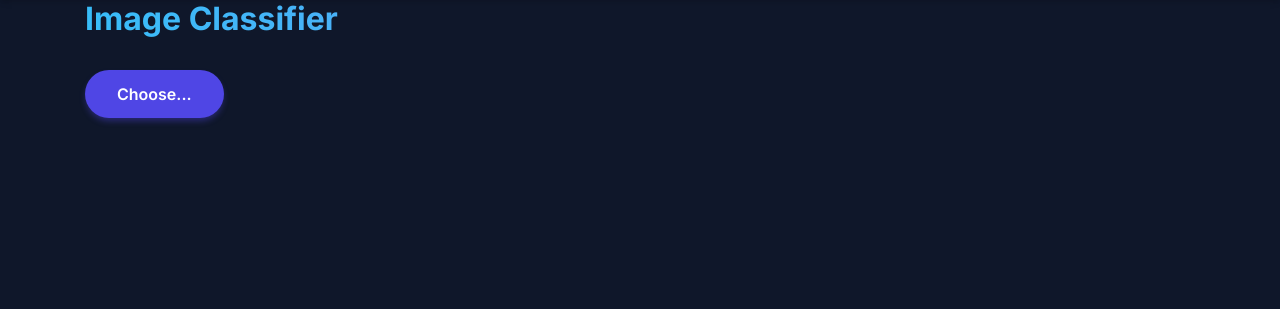
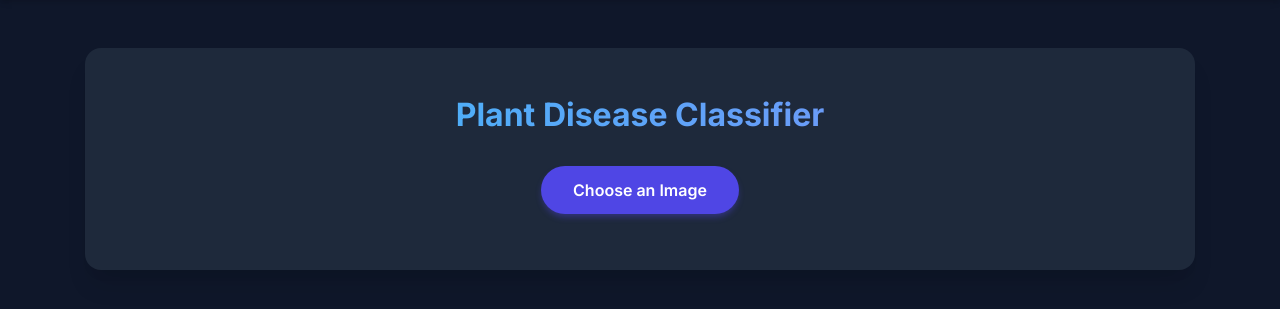
Before and after one commit to SihanUdayaratna03/Deep-leaf-flask, a Flask app: page / in a window 1280 px wide. Shown: the part 56-365 px from the top of the page. Run offline with Flask 2, Linux system fonts and the light colour scheme; some libraries are stand-ins or nearby versions.

Commit message:
Refactor index HTML to support new UI elements

```diff
--- a/templates/index.html
+++ b/templates/index.html
@@ -1,31 +1,29 @@
-{% extends "base.html" %} {% block content %}
+{% extends "base.html" %}
 
-<h2>Image Classifier</h2>
+{% block content %}
+<div class="main-container">
+    <h2>Plant Disease Classifier</h2>
 
-<div>
     <form id="upload-file" method="post" enctype="multipart/form-data">
         <label for="imageUpload" class="upload-label">
-            Choose...
+            Choose an Image
         </label>
         <input type="file" name="file" id="imageUpload" accept=".png, .jpg, .jpeg">
     </form>
 
-    <div class="image-section" style="display:none;">
+    <div class="image-section">
         <div class="img-preview">
-            <div id="imagePreview">
-            </div>
+            <div id="imagePreview"></div>
         </div>
         <div>
-            <button type="button" class="btn btn-primary btn-lg " id="btn-predict">Predict!</button>
+            <button type="button" class="btn btn-predict btn-lg" id="btn-predict">Analyze Leaf</button>
         </div>
     </div>
 
-    <div class="loader" style="display:none;"></div>
+    <div class="loader"></div>
 
-    <h3 id="result">
-        <span> </span>
-    </h3>
-
+    <div id="result">
+        <span></span>
+    </div>
 </div>
-
 {% endblock %}
```
